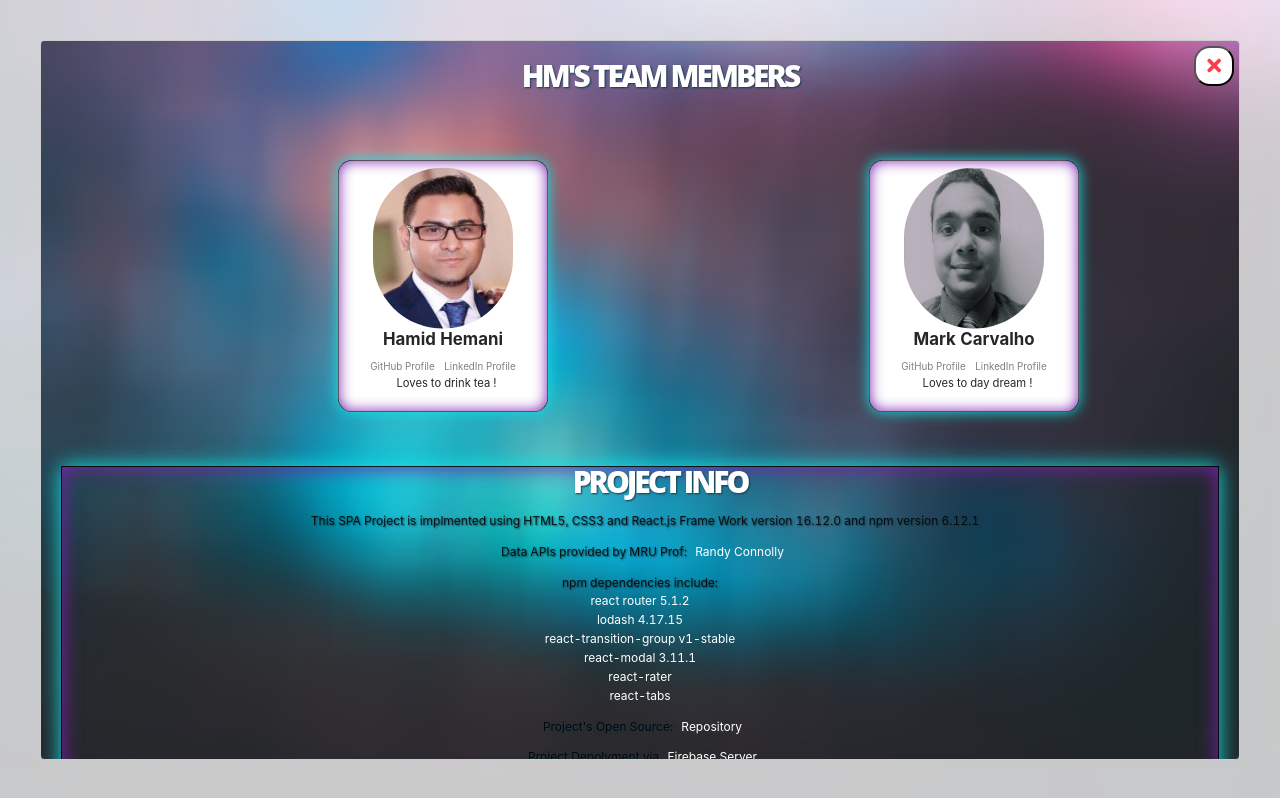
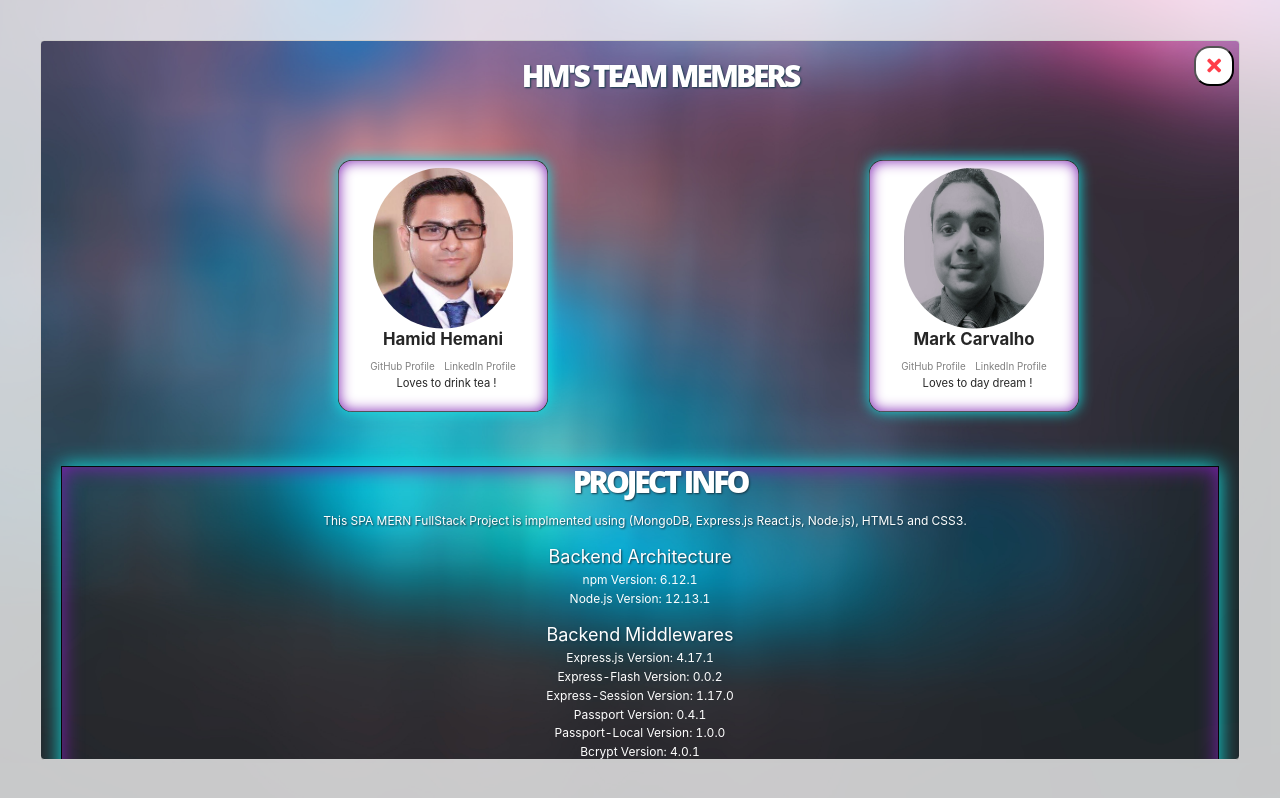
Before and after one commit to AttitudeFever/MERN-FullStack, a React (Create React App) app in the folder frontend/: page / in a window 1280 px wide. Both pictures are taken after a click on the button "About Us". Built offline with nearby package versions, Linux system fonts and the light colour scheme; no server answers.

Commit message:
Styling fixed

```diff
--- a/frontend/src/components/Home.js
+++ b/frontend/src/components/Home.js
@@ -79,10 +79,9 @@ class Home extends React.Component {
                                 </div>
                             </div>
                         </div>
+                        <Button id="homeLogout" onClick={this.handleSignOut}>Logout</Button>
                     </div>
-
                 </div>
-                <Button id="homeLogout" onClick={this.handleSignOut}>Logout</Button>
             </div>
         )
     }
--- a/frontend/src/components/aboutus/About.js
+++ b/frontend/src/components/aboutus/About.js
@@ -4,7 +4,7 @@ import Person from './Person';
 import imgHamid from '../../images/hamid.png';
 import imgMark from '../../images/mark.jpg';
 import bgImg from '../../images/bgAboutus.jpg';
-import { Button  } from 'antd';
+import { Button } from 'antd';
 
 //style for modal popup
 const customStyles = {
@@ -74,23 +74,77 @@ class About extends React.Component {
 
                         <div className="projectInfo">
                             <h1 className="pih">Project Info</h1>
-                            <p>This SPA Project is implmented using HTML5, CSS3 and React.js Frame Work version 16.12.0 and npm version 6.12.1</p>
-                            <p>Data APIs provided by MRU Prof: <a href="https://github.com/rconnolly" target="_blank" rel="noopener noreferrer">Randy Connolly</a></p>
-                            <ul>npm dependencies include:
-                            <li><a href={"https://www.npmjs.com/package/react-modal#installation"} target="_blank" rel="noopener noreferrer">react router 5.1.2</a></li>
+                            <p>This SPA MERN FullStack Project is implmented using (MongoDB, Express.js React.js, Node.js), HTML5 and CSS3.</p>
+                            <ul>
+                                <div className="ul">Backend Architecture</div>
+                                <li><a href="https://www.npmjs.com/" target="_blank" rel="noopener noreferrer">npm Version: 6.12.1</a></li>
+                                <li><a href="https://nodejs.org/en/" target="_blank" rel="noopener noreferrer">Node.js Version: 12.13.1</a></li>
+                            </ul>
+                            <ul>
+                                <div className="ul">Backend Middlewares</div>
+                                <li><a href="https://expressjs.com/" target="_blank" rel="noopener noreferrer">Express.js Version: 4.17.1</a></li>
+                                <li><a href="https://www.npmjs.com/package/express-flash" target="_blank" rel="noopener noreferrer">Express-Flash Version: 0.0.2</a></li>
+                                <li><a href="https://github.com/expressjs/session" target="_blank" rel="noopener noreferrer">Express-Session Version: 1.17.0</a></li>
+                                <li><a href="http://www.passportjs.org/" target="_blank" rel="noopener noreferrer">Passport Version: 0.4.1</a></li>
+                                <li><a href="http://www.passportjs.org/packages/passport-local/" target="_blank" rel="noopener noreferrer">Passport-Local Version: 1.0.0</a></li>
+                                <li><a href="https://www.npmjs.com/package/bcryptjs" target="_blank" rel="noopener noreferrer">Bcrypt Version: 4.0.1</a></li>
+                                <li><a href="https://www.npmjs.com/package/cookie-parser" target="_blank" rel="noopener noreferrer">Cookie-Parser Version: 1.4.4</a></li>
+                                <li><a href="https://www.npmjs.com/package/dotenv" target="_blank" rel="noopener noreferrer">Dotenv Version: 8.2.0</a></li>
+                                <li><a href="https://mongoosejs.com/" target="_blank" rel="noopener noreferrer">Mongoose Version: 5.9.3</a></li>
+                                <li><a href="https://www.npmjs.com/package/nodemon" target="_blank" rel="noopener noreferrer">Nodemon Version: 2.0.2</a></li>
+                            </ul>
+                            <ul>
+                                <div className="ul">Backend Template Engine</div>
+                                <li><a href="https://ejs.co/" target="_blank" rel="noopener noreferrer">Ejs Version: 3.0.1</a></li>
+                                <li><a href="https://www.npmjs.com/package/express-ejs-layouts" target="_blank" rel="noopener noreferrer">Express-Ejs-Layouts Version: 2.5.0</a></li>
+                            </ul>
+
+
+                            <ul>
+                                <div className="ul">NoSql Database</div>
+                                <li><a href="https://www.mongodb.com/cloud/atlas" target="_blank" rel="noopener noreferrer">MongoDB Atlas</a></li>
+                            </ul>
+
+                            <ul>
+                                <div className="ul">Frontend Architecture</div>
+                                <li><a href="https://www.npmjs.com/" target="_blank" rel="noopener noreferrer">npm Version: 6.12.1</a></li>
+                                <li><a href="https://reactjs.org/" target="_blank" rel="noopener noreferrer">React.js Version: 16.13.0</a></li>
+                                <li><a href="https://www.npmjs.com/package/react-modal#installation" target="_blank" rel="noopener noreferrer">react router 5.1.2</a></li>
                                 <li><a href="https://www.npmjs.com/package/lodash" target="_blank" rel="noopener noreferrer">lodash 4.17.15</a></li>
                                 <li><a href="https://github.com/reactjs/react-transition-group/tree/v1-stable" target="_blank" rel="noopener noreferrer">react-transition-group v1-stable</a></li>
                                 <li><a href="https://www.npmjs.com/package/react-modal#installation" target="_blank" rel="noopener noreferrer">react-modal 3.11.1</a></li>
                                 <li><a href="https://react.rocks/example/react-rater" target="_blank" rel="noopener noreferrer">react-rater</a></li>
                                 <li><a href="https://reactcommunity.org/react-tabs/" target="_blank" rel="noopener noreferrer">react-tabs</a></li>
                             </ul>
-                            <p>Project's Open Source: <a href="https://github.com/AttitudeFever/reactlearn" target="_blank" rel="noopener noreferrer">Repository</a></p>
-                            <p>Project Depolyment via <a href="https://firebase.google.com/" target="_blank" rel="noopener noreferrer">Firebase Server</a></p>
+                            <ul>
+                                <div className="ul">Frontend and Backend Adaptor</div>
+                                <li><a href="https://alligator.io/react/axios-react/" target="_blank" rel="noopener noreferrer">Axios Version: 0.19.2</a></li>
+                            </ul>
+                            <ul>
+                                <div className="ul">Frontend Design Frame Work</div>
+                                <li><a href="https://ant.design/" target="_blank" rel="noopener noreferrer">Ant-Design Version: 4.0.2</a></li>
+                                <li><a href="https://www.w3.org/Style/CSS/Overview.en.html" target="_blank" rel="noopener noreferrer">CSS3</a></li>
+                            </ul>
+
+                            <p>Project's Open Source <a href="https://github.com/AttitudeFever/MERN-FullStack" target="_blank" rel="noopener noreferrer">Repository</a></p>
+                            <p>Project Depolyment via <a href="https://heroku.com/" target="_blank" rel="noopener noreferrer">Heroku Server</a></p>
+                            <ul>
+                                <div className="ul">Data API's</div>
+                                <li><a href="https://hms-mern-backend.herokuapp.com/api/movies" target="_blank" rel="noopener noreferrer">Retrive complete details about all movies</a></li>
+                                <li><a href="https://hms-mern-backend.herokuapp.com/api/movies/914" target="_blank" rel="noopener noreferrer">Retrive details about a single movie with movie id, i.e movie id=914</a></li>
+                                <li><a href="https://hms-mern-backend.herokuapp.com/api/brief" target="_blank" rel="noopener noreferrer">Retrive brief details about all movies</a></li>
+                                <li><a href="https://hms-mern-backend.herokuapp.com/api/find/title/car" target="_blank" rel="noopener noreferrer">Retrive all movies whose title contains substring, i.e substring=car</a></li>
+                                <li><a href="https://hms-mern-backend.herokuapp.com/api/find/year/1999/2001" target="_blank" rel="noopener noreferrer">Retrive all movies whose year is between y1 and y2, i.e y1=1999 and y2=2001</a></li>
+                                <li><a href="https://hms-mern-backend.herokuapp.com/api/find/rating/4/8" target="_blank" rel="noopener noreferrer">Retrive all movies whose average rating is between r1 and r2, i.e r1=4 and r2=8</a></li>
+                                <li><a href="https://hms-mern-backend.herokuapp.com/login" target="_blank" rel="noopener noreferrer">Login Page</a></li>
+                                <li><a href="https://hms-mern-backend.herokuapp.com/api/users/1" target="_blank" rel="noopener noreferrer">Retrive particular user info with userid i.e userid=1</a></li>
+                            </ul>
                             <h1 className="pih">Credits</h1>
-                            <ul>We would like to give credits to these awesome people:
-                            <li><a href="https://unsplash.com" target="_blank" rel="noopener noreferrer">Awesome Backgroud Image</a></li>
-                            <li><a href="https://fontawesome.com/" target="_blank" rel="noopener noreferrer">HTML5 Icons</a></li>
-                            <li><a href="https://realfavicongenerator.net/" target="_blank" rel="noopener noreferrer">FavIcon Generate</a></li>
+                            <ul>
+                                <div className="ul">We would like to give credits to these awesome people</div>
+                                <li><a href="https://unsplash.com" target="_blank" rel="noopener noreferrer">Awesome Backgroud Image</a></li>
+                                <li><a href="https://fontawesome.com/" target="_blank" rel="noopener noreferrer">HTML5 Icons</a></li>
+                                <li><a href="https://realfavicongenerator.net/" target="_blank" rel="noopener noreferrer">FavIcon Generate</a></li>
                                 <li><a href="https://bootsnipp.com/snippets/GaeQR" target="_blank" rel="noopener noreferrer">Search Box on Home Page Design</a></li>
                                 <li><a href="https://www.freelogodesign.org/" target="_blank" rel="noopener noreferrer">Free Logo Design</a></li>
                                 <li><a href="https://loading.io/" target="_blank" rel="noopener noreferrer">Free Loading gif</a></li>
--- a/frontend/src/components/aboutus/Person.js
+++ b/frontend/src/components/aboutus/Person.js
@@ -9,8 +9,8 @@ function Person(props) {
                 <img src={props.item.img} alt={props.item.name} />
                 <div className="containerP">
                     <h4><b>{props.item.name}</b></h4>
-                    <div className="git"><a href={props.item.githubRepo} >GitHub Profile</a>
-                        <a href={props.item.linkedIn}> LinkedIn Profile</a>
+                    <div className="git"><a href={props.item.githubRepo} target="_blank" rel="noopener noreferrer">GitHub Profile</a>
+                        <a href={props.item.linkedIn} target="_blank" rel="noopener noreferrer"> LinkedIn Profile</a>
                     </div>
                     <p>{props.item.desc}</p>
                 </div>
--- a/frontend/src/static/responsive.css
+++ b/frontend/src/static/responsive.css
@@ -112,7 +112,7 @@
   box-shadow: inset 0 0 20px rgba(123, 30, 177, 1), 0 0 20px rgba(17, 228, 228, 1);
   outline-color: rgba(255, 255, 255, 0);
   outline-offset: 15px;
-    padding-bottom: 20px;
+  padding-bottom: 0px;
   width: 800px;
   position: absolute;
   top: 50%;
@@ -207,7 +207,7 @@
 }
     .searchbar{
     margin-bottom: auto;
-      margin: 0px;
+    margin-top: 20px;
     height: 60px;
     background-color: white;
     border-radius: 30px;
@@ -316,7 +316,7 @@
         padding-bottom: 20px;
         width: 800px;
         position: relative;
-          top:550px;
+        /* top:550px; */
         left: 50%;
         margin-right: -50%;
         transform: translate(-50%, -50%);
@@ -326,6 +326,7 @@
         transition: all 1250ms cubic-bezier(0.19, 1, 0.22, 1);
         border-radius: 20px;
         float:left;
+        margin-top:60px;
       }
 
       #homeLogout:hover {
@@ -1165,13 +1166,18 @@ input[type=range]:focus::-ms-fill-upper {
 outline-offset: 15px;
 }
 
-.projectInfo > p, .projectInfo > ul,  .projectInfo > ul > li{
+.projectInfo > p, .projectInfo > ul,  .projectInfo > ul > li, .projectInfo > ul > ul > li{
   text-align: center;
   padding: 0px;
   font-size: 12px;
   list-style-type: none;
   text-shadow: 1px 1px 2px #153b4b;
+  color:white;
+}
 
+.ul{
+font-size: large ;
+text-decoration: none;
 }
 
 .pih{
@@ -1191,7 +1197,7 @@ input[type=range]:focus::-ms-fill-upper {
 text-shadow: 1px 1px 2px #153b4b;
 }
 
-.projectInfo > ul > li > a, .projectInfo > p > a {
+.projectInfo > ul > li > a, .projectInfo > p > a, .projectInfo > ul > ul > li > a {
 color:white;
 text-decoration:  none;
 padding: 5px;
@@ -1201,7 +1207,7 @@ input[type=range]:focus::-ms-fill-upper {
 border-radius: 20px;
 }
 
-.projectInfo > ul > li > a:hover, .projectInfo > p > a:hover{
+.projectInfo > ul > li > a:hover, .projectInfo > p > a:hover, .projectInfo > ul > ul > li > a:hover{
 text-decoration:  none;
 border: 1px solid;
 box-shadow: inset 0 0 20px rgba(123, 30, 177, 1), 0 0 20px rgba(17, 228, 228, 1);
```
Lines whose indentation alone changed are shown as unchanged.
